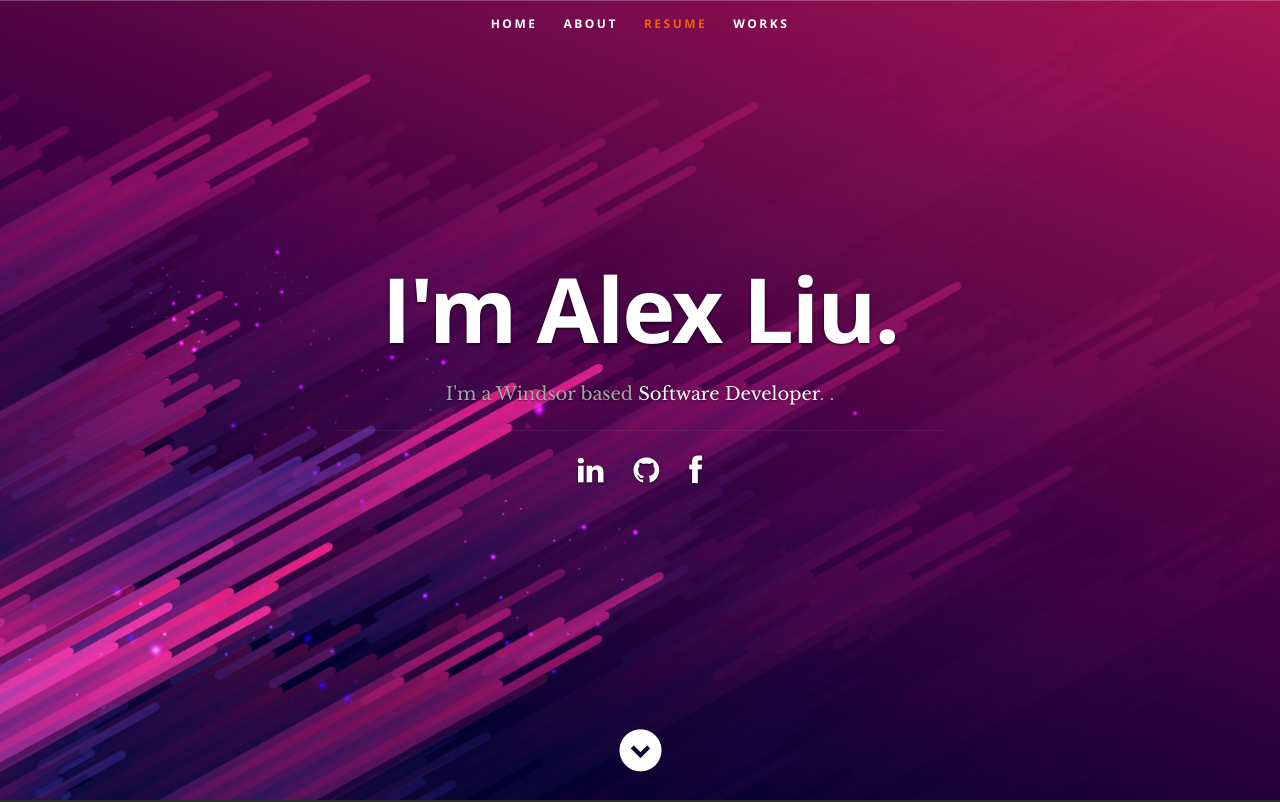
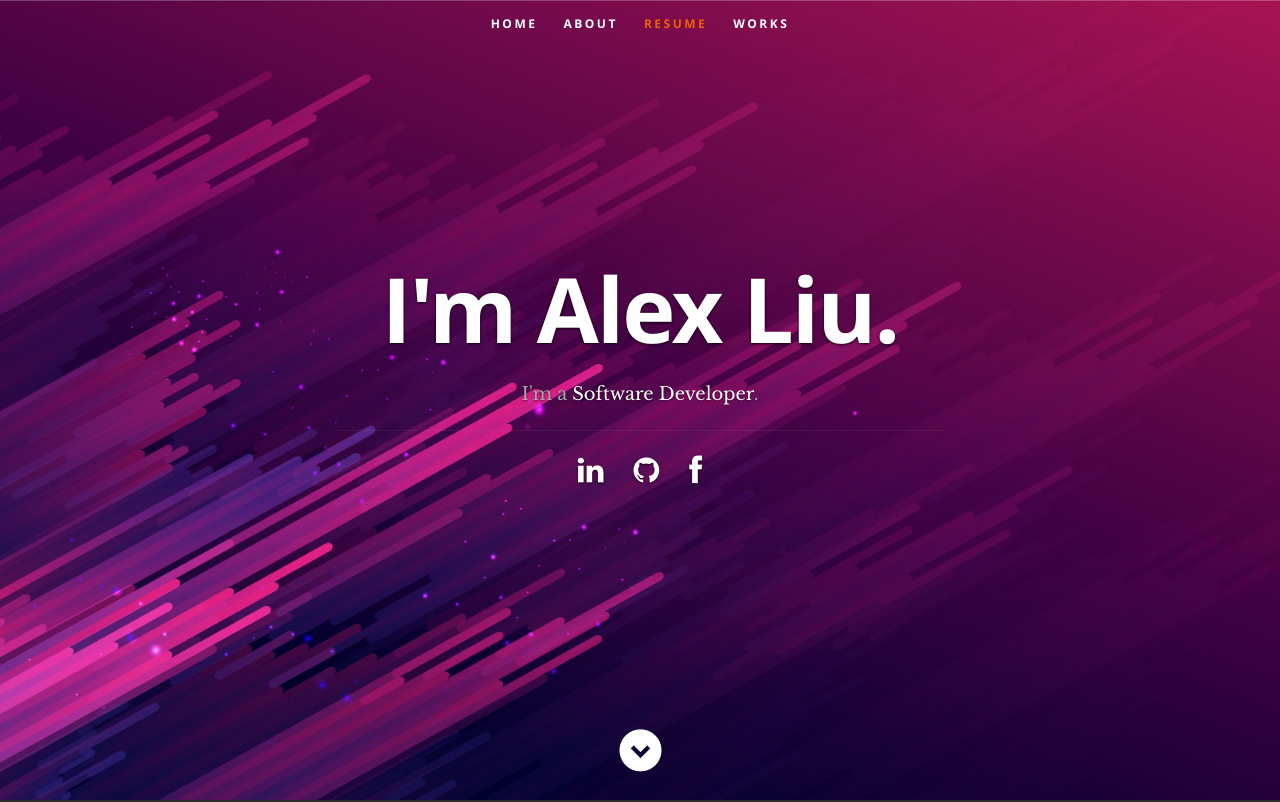
Before and after one commit to alexliu245/alexliu245.github.io, a React (Create React App) app: page / in a window 1280 px wide. Shown: the top 802 px of the page. Built offline with nearby package versions, Linux system fonts and the light colour scheme.

Commit message:
fixed up the about message

```diff
--- a/src/Components/Header.js
+++ b/src/Components/Header.js
@@ -33,7 +33,7 @@ class Header extends Component {
       <div className="row banner">
          <div className="banner-text">
             <h1 className="responsive-headline">I'm {name}.</h1>
-            <h3>I'm a {city} based <span>{occupation}</span>. {description}.</h3>
+            <h3>I'm a <span>{occupation}</span>.</h3>
             <hr />
             <ul className="social">
                {networks}
```
